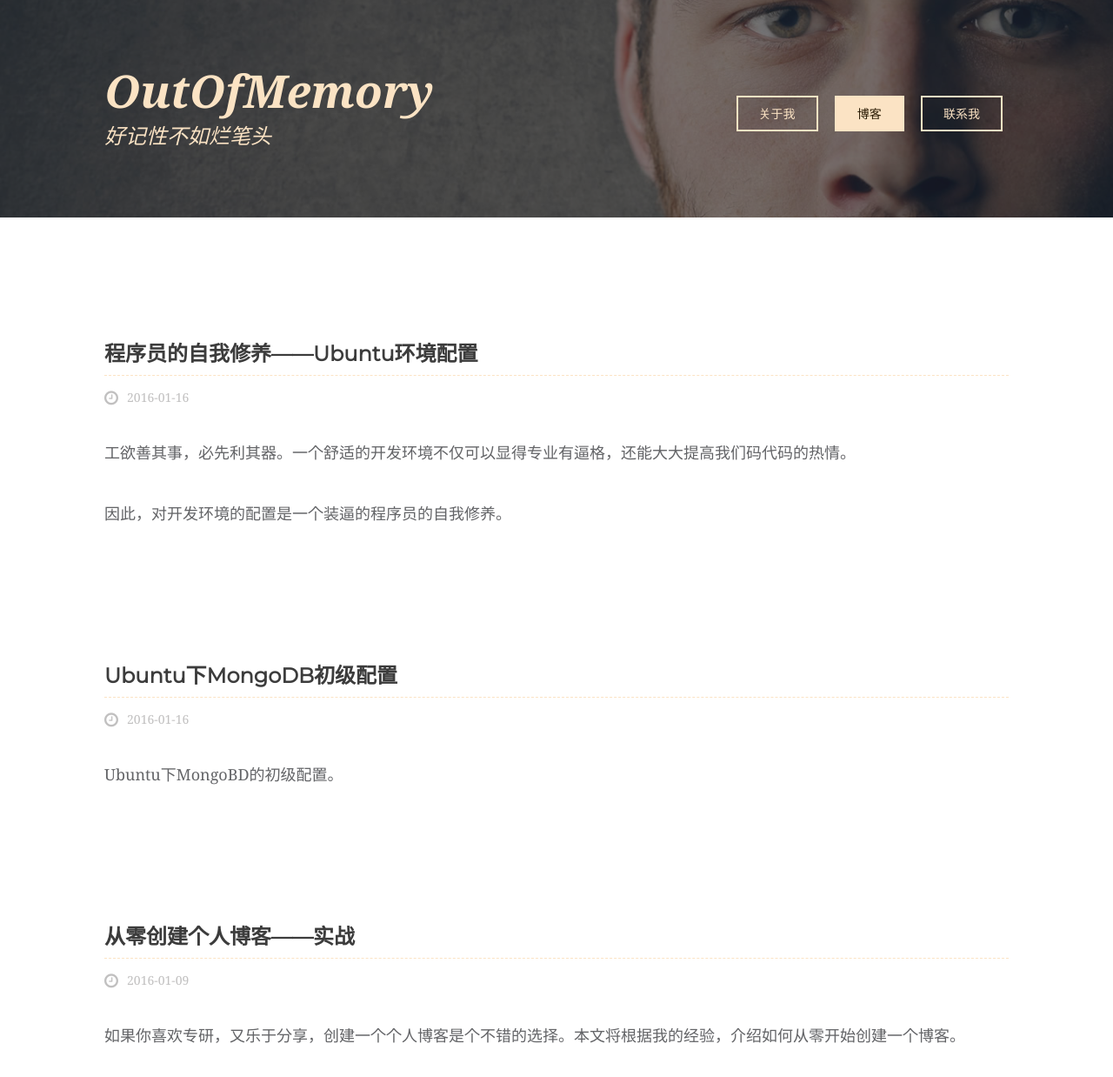
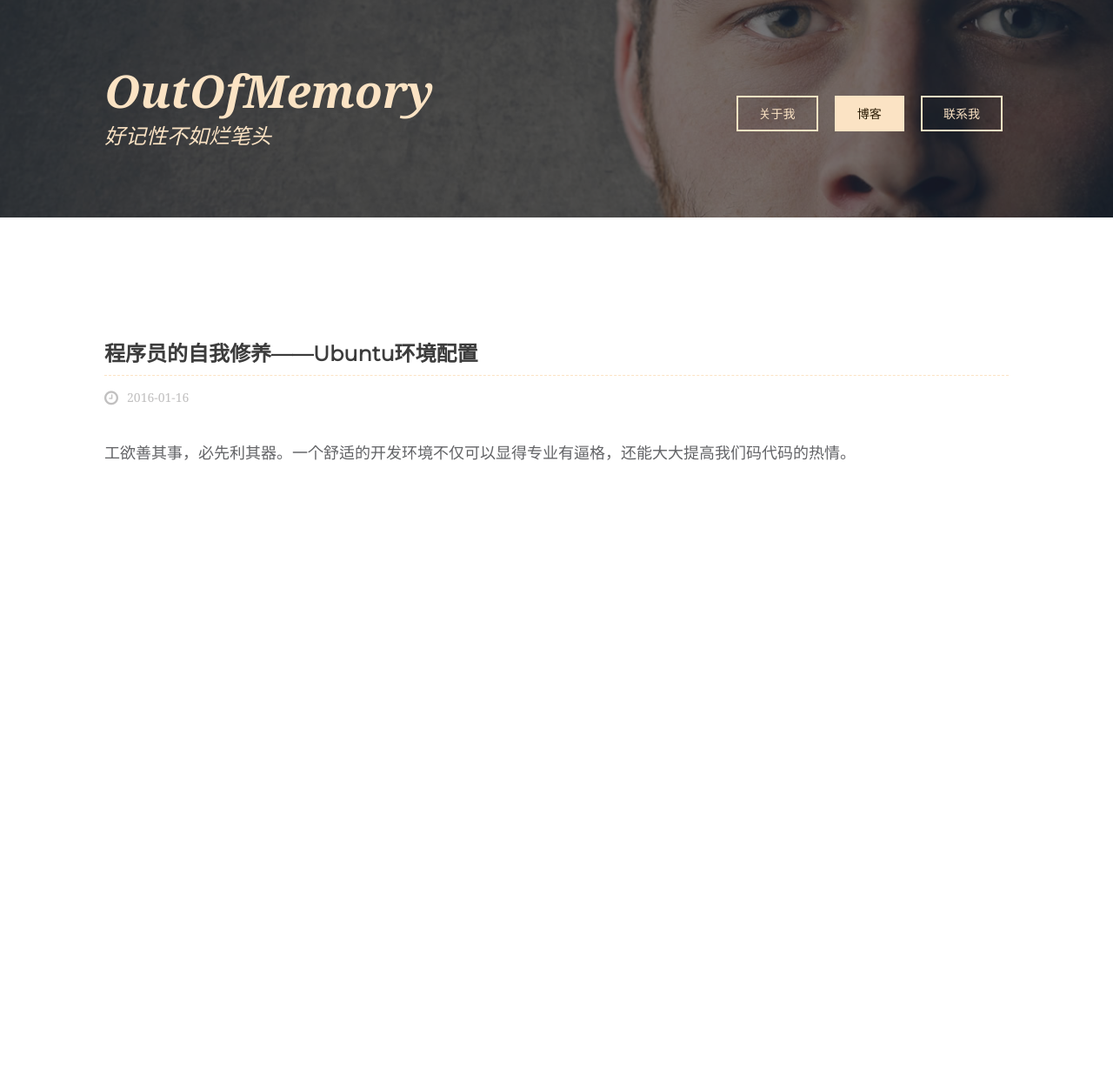
Before and after one commit to cd1989/cd1989.github.io, a Jekyll site: the page built from index.html, in a window 1280 px wide. Shown: the top 1238 px of the page at 87% size. Built offline with Jekyll 4.4.1, drawn with Linux system fonts in a browser that asks for light colours; some web fonts are replaced.

Commit message:
remove some posts

```diff
--- a/_posts/2016-01-09-personal-blog-develop.md
+++ /dev/null
@@ -1,31 +0,0 @@
----
-layout: default
-author: xfoolish
-create: 2016-01-09
-title: 从零创建个人博客——实战
-excerpt: <p>如果你喜欢专研，又乐于分享，创建一个个人博客是个不错的选择。本文将根据我的经验，介绍如何从零开始创建一个博客。</p>
----
-
-<div class="blog-wrapper wrapper">
-	<div class="blog">
-		<div class="blog-content">
-			<h2 class="blog-header"><a href="#">从零创建个人博客——实战</a></h2>
-
-			<div class="blog-meta">
-				<span class="date-span"><i class="fa fa-lg fa-clock-o"></i><a href="#">{{ page.create }}</a></span>
-			</div>
-
-			<div class="clearfix"></div>
-
-			<div class="main-content">
-				<p>如果你喜欢专研，又乐于分享，创建一个个人博客是个不错的选择。本文将根据我的经验，介绍如何从零开始创建一个博客。</p>
-					<p>
-					jekyll: gem install jekyll</br>
-					长时间无反应，是由于伟大的防火长城，请使用gem source镜像或者翻墙，镜像可以使用淘宝的RubyGems镜像（https://ruby.taobao.org/）
-					翻墙mac下可以使用鱼摆摆，注意设置代理使得命令行命令同样使用VPN访问国外资源。
-					</p>
-				<div style="margin-top:10px; margin-bottom:10px; float: left; clear: both; width: 100%;" class="margin"></div>
-			</div>
-		</div>
-	</div>
-</div>
--- a/_posts/2016-01-16-mongodb.md
+++ /dev/null
@@ -1,77 +0,0 @@
----
-layout: default
-author: xfoolish
-create: 2016-01-16
-title: Ubuntu下MongoDB初级配置
-excerpt: <p>Ubuntu下MongoBD的初级配置。</p>
----
-
-<div class="blog-wrapper wrapper">
-	<div class="blog">
-		<div class="blog-content">
-			<h2 class="blog-header"><a href="#">{{ page.title }}</a></h2>
-
-			<div class="blog-meta">
-				<span class="date-span"><i class="fa fa-lg fa-clock-o"></i><a href="#">{{ page.create }}</a></span>
-			</div>
-
-			<div class="clearfix"></div>
-
-			<div class="main-content">
-        <p>MongoDB是一种文档导向型的开源数据库，由C++撰写而成，底层数据以JSON格式存储，是一种比较流行的数据库。这里不对MongoDB本身的优劣进行讨论，关于这个可以参考<a href="http://cryto.net/">CrytoCC</a>的创建者<a href="http://cryto.net/~joepie91/">Sven Slootweg (joepie91)</a>的博文<a href="http://cryto.net/~joepie91/blog/2015/07/19/why-you-should-never-ever-ever-use-mongodb/">《为什么你应该永远、永远、永远不要再使用MongoDB》</a>。在这里我只单纯地介绍MongoDB的配置使用，以求快速上手使用，关于不同数据库的对比和选择我会在其他文章中进行讨论。</p>
-
-        <h1>下载</h1>
-        <p>进入MongoBD官网，选择合适的版本进行下载。</p>
-        <img src="/img/b2/1.png"/>
-
-        <h1>安装</h1>
-        <p>解压下载的MongoDB到对应的目录下，解压后的文件如下：</p>
-        <img src="/img/b2/2.png"/>
-
-        <h1>配置</h1>
-        <p>解压后MongoDB已经可以直接使用，默认的数据存储在/data/db，而log存储在/var/log/mongodb/mongod.log。启动MongoDB前需要手动创建对应的目录。</p>
-
-        <div class="commands">
-				<span class="command"><span class="op">&gt;</span>./bin/mongod</span>
-				</div>
-
-        <p>也可以通过命令参数对MongoDB进行配置，例如，指定数据存储目录：</p>
-        <div class="commands">
-				<span class="command"><span class="op">&gt;</span>./bin/mongod --dbpath ~/Data/mongodb/db</span>
-				</div>
-
-        <p>当然，最方便的方法是通过配置文件进行配置，MongoDB配置文件使用<a href="http://www.yaml.org/">YAML</a>格式。可配置的属性请参考<a href="https://docs.mongodb.org/manual/reference/configuration-options/">MongoDB官方文档</a>。本文中我对部分属性进行了配置，创建了配置文件config.yaml，主要对数据和log的存储目录进行了指定。</p>
-        <img src="/img/b2/3.png"/>
-
-        <p>使用配置文件进行启动如下，至此MongoDB已经成功启动。</p>
-        <div class="commands">
-				<span class="command"><span class="op">&gt;</span>./bin/mongod --config config.yaml</span>
-				</div>
-
-        <p>关闭MongoDB，可以通过命令pkill来完成。</p>
-        <div class="commands">
-				<span class="command"><span class="op">&gt;</span>pkill mongod</span>
-				</div>
-
-        <h1>创建用户</h1>
-        <p>启动后，我们就可以通过mongo对数据库进行管理，mongo是一个mongoDB自带的交互的shell工具。MongoDB默认是不需要身份验证的，因此我们可以本地直接通过mongo对数据库进行操作。身份验证由配置文件中的security.authorization控制，默认为disabled。该模式称为localhost exception，在该模式下我们对数据库有完全的控制权。</p>
-
-        <p>首先创建一个系统Administrator,通过如下命令来完成：</p>
-        <div class="commands">
-        <span class="command"><span class="op">&gt;</span>./bin/mongo</span>
-        <span class="command"><span class="op">&gt;</span>use admin</span>
-				<span class="command"><span class="op">&gt;</span>db.createUser( { user: "admin", pwd: "123", roles: [ { role: "userAdminAnyDatabase", db: "admin" } ] } )</span>
-				</div>
-
-        <p>然后就可以退出mongo，开启配置文件里的身份验证（security.authorization）并重启mongoDB，然后以Administrator的身份登录mongo创建需要的用户。</p>
-        <div class="commands">
-        <span class="command"><span class="op">&gt;</span>./bin/mongo -u "admin" -p "123"</span>
-				<span class="command"><span class="op">&gt;</span>db.createUser( { user: "xfoolish", pwd: "123", roles: [ "readWrite", "dbAdmin" ] } )</span>
-				</div>
-
-        <h1>MongoDB管理工具</h1>
-        <p>为了方便使用，可以选择GUI管理工具来对MongoDB进行管理，简单的工具如<a href="https://github.com/andzdroid/mongo-express">mongo-express</a>，它由node.js实现，可以方便地安装和使用。也可以选择强大的<a href="http://3t.io/mongochef/">MongoChef</a>，它对非商业用途是免费的。</p>
-			</div>
-		</div>
-	</div>
-</div>
--- a/_posts/2016-01-16-ubuntu-config.md
+++ b/_posts/2016-01-16-ubuntu-config.md
@@ -3,7 +3,7 @@ layout: default
 author: xfoolish
 create: 2016-01-16
 title: 程序员的自我修养——Ubuntu环境配置
-excerpt: <p>工欲善其事，必先利其器。一个舒适的开发环境不仅可以显得专业有逼格，还能大大提高我们码代码的热情。</p> <p>因此，对开发环境的配置是一个装逼的程序员的自我修养。</p>
+excerpt: <p>工欲善其事，必先利其器。一个舒适的开发环境不仅可以显得专业有逼格，还能大大提高我们码代码的热情。</p>
 ---
 
 <div class="blog-wrapper wrapper">
```
